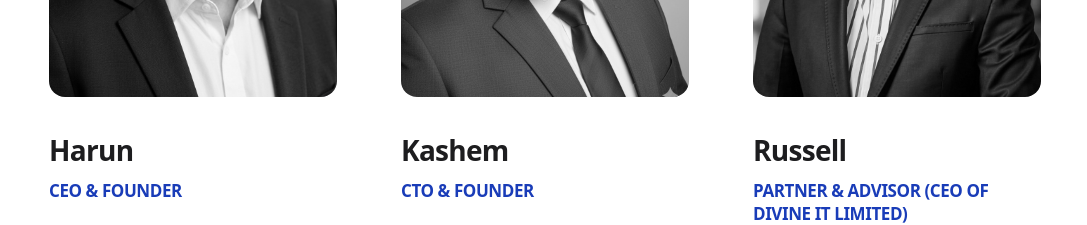
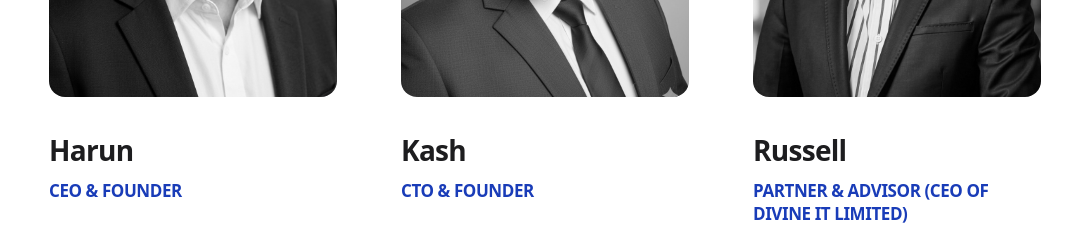
Before and after one commit to odisyorg-ops/Agilis_002, a React (Vite) app: page / in a window 1280 px wide. Shown: the part 5520-5745 px from the top of the page, without its empty margins (95-1182 px from the left). Built offline with nearby package versions, Linux system fonts and the light colour scheme.

Commit message:
name fix

```diff
--- a/src/Components/Home/TeamSection.jsx
+++ b/src/Components/Home/TeamSection.jsx
@@ -15,7 +15,7 @@ const TEAM_MEMBERS = [
     image: harun,
   },
   {
-    name: "Kashem",
+    name: "Kash",
     role: "CTO & Founder",
     image: kasem,
   },
```
